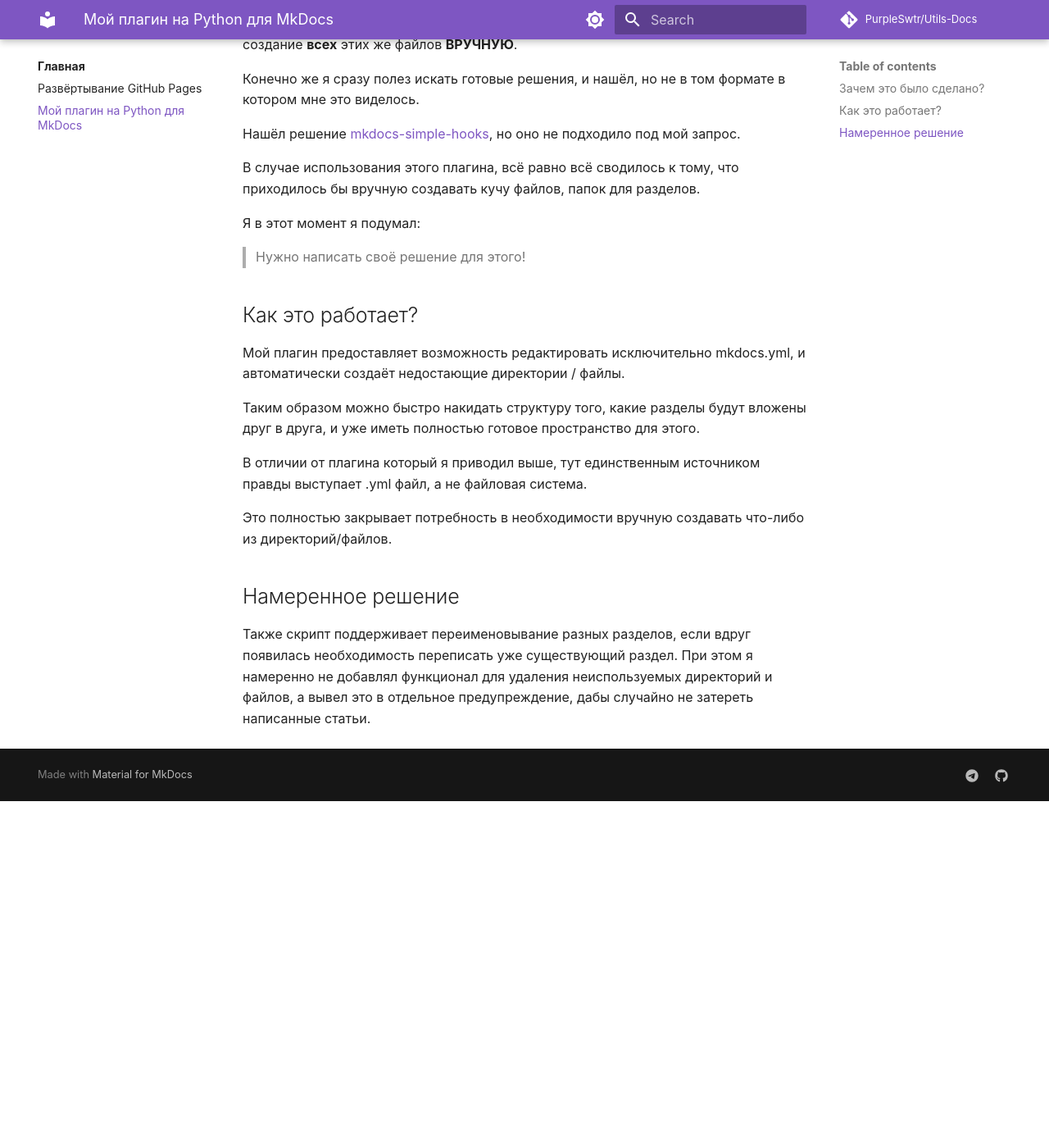
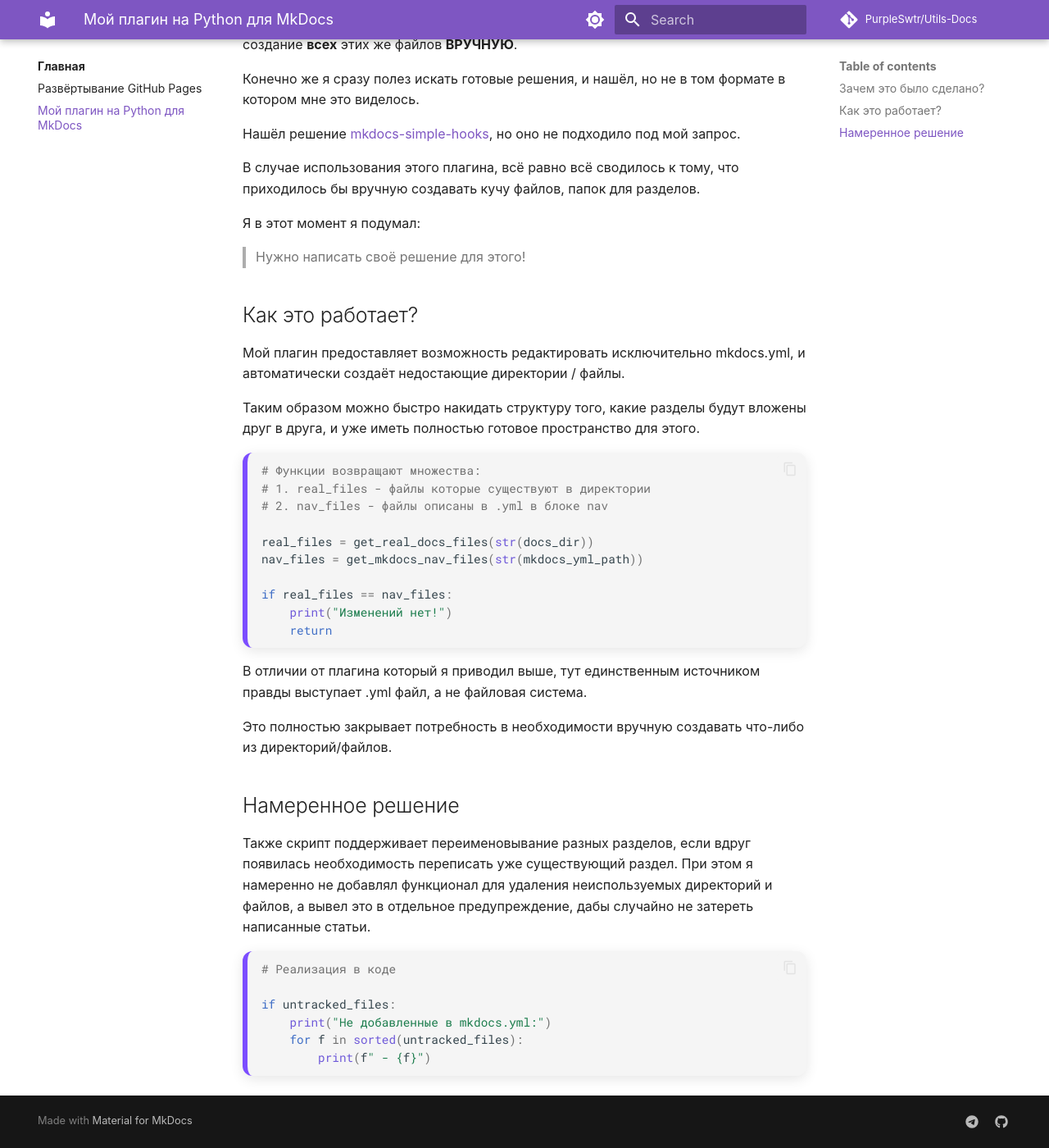
Before and after one commit to PurpleSwtr/Utils-Docs, an MkDocs documentation site: the page built from docs/root/yml_plugin.md, in a window 1280 px wide and 1400 px high, scrolled down 566 px. Shown: the whole window at 82% size. Built offline with MkDocs 1.6.1 and Material for MkDocs 9.7.7, drawn with Linux system fonts in a browser that asks for light colours; comment, search, counter and statistics services are not loaded; before the commit the page ends 1543 px from its top, so only the background shows below that.

Commit message:
vscode addon task

````diff
--- a/docs/root/yml_plugin.md
+++ b/docs/root/yml_plugin.md
@@ -26,6 +26,19 @@
 
 Таким образом можно быстро накидать структуру того, какие разделы будут вложены друг в друга, и уже иметь полностью готовое пространство для этого.
 
+```python
+# Функции возвращают множества:
+# 1. real_files - файлы которые существуют в директории
+# 2. nav_files - файлы описаны в .yml в блоке nav
+
+real_files = get_real_docs_files(str(docs_dir))
+nav_files = get_mkdocs_nav_files(str(mkdocs_yml_path))
+
+if real_files == nav_files:
+    print("Изменений нет!")
+    return
+```
+
 В отличии от плагина который я приводил выше, тут единственным источником правды выступает .yml файл, а не файловая система.
 
 Это полностью закрывает потребность в необходимости вручную создавать что-либо из директорий/файлов.
@@ -33,3 +46,12 @@
 ## Намеренное решение
 
 Также скрипт поддерживает переименовывание разных разделов, если вдруг появилась необходимость переписать уже существующий раздел. При этом я намеренно не добавлял функционал для удаления неиспользуемых директорий и файлов, а вывел это в отдельное предупреждение, дабы случайно не затереть написанные статьи.
+
+```python
+# Реализация в коде
+
+if untracked_files:
+    print("Не добавленные в mkdocs.yml:")
+    for f in sorted(untracked_files):
+        print(f" - {f}")
+```
--- a/mkdocs.yml
+++ b/mkdocs.yml
@@ -12,6 +12,7 @@ nav:
       - Декораторы: Python/Decorators.md
       - Методы классов: Python/Class_methods.md
       - Дандер методы: Python/Dander.md
+      - Asyncio: Python/Asyncio.md
       - Regex: Python/Regex.md
     - Пакеты:
       - Создание venv: Python/venv.md
@@ -38,6 +39,7 @@ nav:
   - Git:
     - Git: Git/index.md
     - Ветки: Git/branches.md
+
 
 
 site_name: Utils Docs
````
Also changed, not shown: docs/Git/branches1.md (added), docs/Python/Asyncio.md (added), 1 other file.
